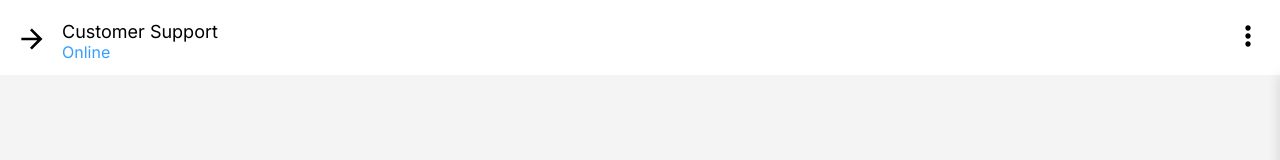
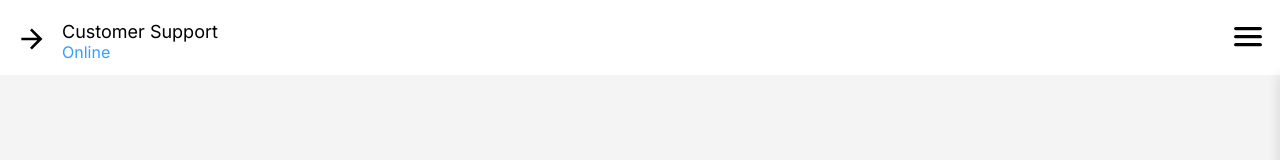
Before and after one commit to InnoSWP/InnoSCS, a React (Create React App) app in the folder frontend/: page / in a window 1280 px wide. Shown: the top 160 px of the page. Built offline with nearby package versions, Linux system fonts and the light colour scheme.

Commit message:
style: toggle menu button

```diff
--- a/frontend/src/components/Navbar.tsx
+++ b/frontend/src/components/Navbar.tsx
@@ -7,6 +7,7 @@ import BackButton from "./BackButton";
 
 import { useRecoilState } from "recoil";
 import { sidebarState } from "./atoms";
+import { AnimatePresence, motion } from "framer-motion";
 
 /**
  * Navbar component is a header of the application. It contains back-button that toggles SideBar, KebabMenu and status of the Customer Support.
@@ -41,6 +42,22 @@ export default function Navbar({ toggleProblemSolved }: Props) {
     },
   ];
 
+  const variants = {
+    hamburger: {
+      width: 28,
+      x: 0,
+      rx: 1.9553,
+      height: 3.2,
+    },
+
+    kebab: {
+      width: 3.76923,
+      x: 9.84613,
+      rx: 1.88462,
+      height: 3.91061,
+    },
+  };
+
   return (
     <nav>
       <div className="navbar-wrapper">
@@ -59,18 +76,35 @@ export default function Navbar({ toggleProblemSolved }: Props) {
           className="button-menu"
           onClick={() => toggleMenuPopup(true)}
         >
-          <svg
-            width="6"
+          <motion.svg
+            className="button-menu-svg"
+            width="28"
             height="22"
-            viewBox="0 0 6 22"
             fill="none"
             xmlns="http://www.w3.org/2000/svg"
           >
-            <path
-              d="M2.99998 16.3333C3.70722 16.3333 4.3855 16.6143 4.8856 17.1144C5.38569 17.6145 5.66665 18.2927 5.66665 19C5.66665 19.7072 5.38569 20.3855 4.8856 20.8856C4.3855 21.3857 3.70722 21.6666 2.99998 21.6666C2.29274 21.6666 1.61446 21.3857 1.11436 20.8856C0.614265 20.3855 0.333313 19.7072 0.333313 19C0.333313 18.2927 0.614265 17.6145 1.11436 17.1144C1.61446 16.6143 2.29274 16.3333 2.99998 16.3333ZM2.99998 8.33331C3.70722 8.33331 4.3855 8.61427 4.8856 9.11436C5.38569 9.61446 5.66665 10.2927 5.66665 11C5.66665 11.7072 5.38569 12.3855 4.8856 12.8856C4.3855 13.3857 3.70722 13.6666 2.99998 13.6666C2.29274 13.6666 1.61446 13.3857 1.11436 12.8856C0.614265 12.3855 0.333313 11.7072 0.333313 11C0.333313 10.2927 0.614265 9.61446 1.11436 9.11436C1.61446 8.61427 2.29274 8.33331 2.99998 8.33331ZM2.99998 0.333313C3.70722 0.333313 4.3855 0.614264 4.8856 1.11436C5.38569 1.61446 5.66665 2.29274 5.66665 2.99998C5.66665 3.70722 5.38569 4.3855 4.8856 4.8856C4.3855 5.38569 3.70722 5.66665 2.99998 5.66665C2.29274 5.66665 1.61446 5.38569 1.11436 4.8856C0.614265 4.3855 0.333313 3.70722 0.333313 2.99998C0.333313 2.29274 0.614265 1.61446 1.11436 1.11436C1.61446 0.614264 2.29274 0.333313 2.99998 0.333313Z"
+            <motion.rect
+              variants={variants}
+              animate={sidebarActivated ? "hamburger" : "kebab"}
+              transition={{ duration: 0.5 }}
+              y="18.0894"
               fill="black"
             />
-          </svg>
+            <motion.rect
+              variants={variants}
+              animate={sidebarActivated ? "hamburger" : "kebab"}
+              transition={{ duration: 0.4 }}
+              y="10.04468"
+              fill="black"
+            />
+            <motion.rect
+              variants={variants}
+              animate={sidebarActivated ? "hamburger" : "kebab"}
+              transition={{ duration: 0.3 }}
+              fill="black"
+              y="2"
+            />
+          </motion.svg>
         </button>
       </div>
       <PopupMenu
--- a/frontend/src/components/styles/navbar.css
+++ b/frontend/src/components/styles/navbar.css
@@ -13,6 +13,11 @@ nav {
   height: 32px;
   width: 32px;
   display: flex;
+  align-items: center;
+  justify-content: center;
+}
+
+.button-menu-svg {
   align-items: center;
   justify-content: center;
 }
```
